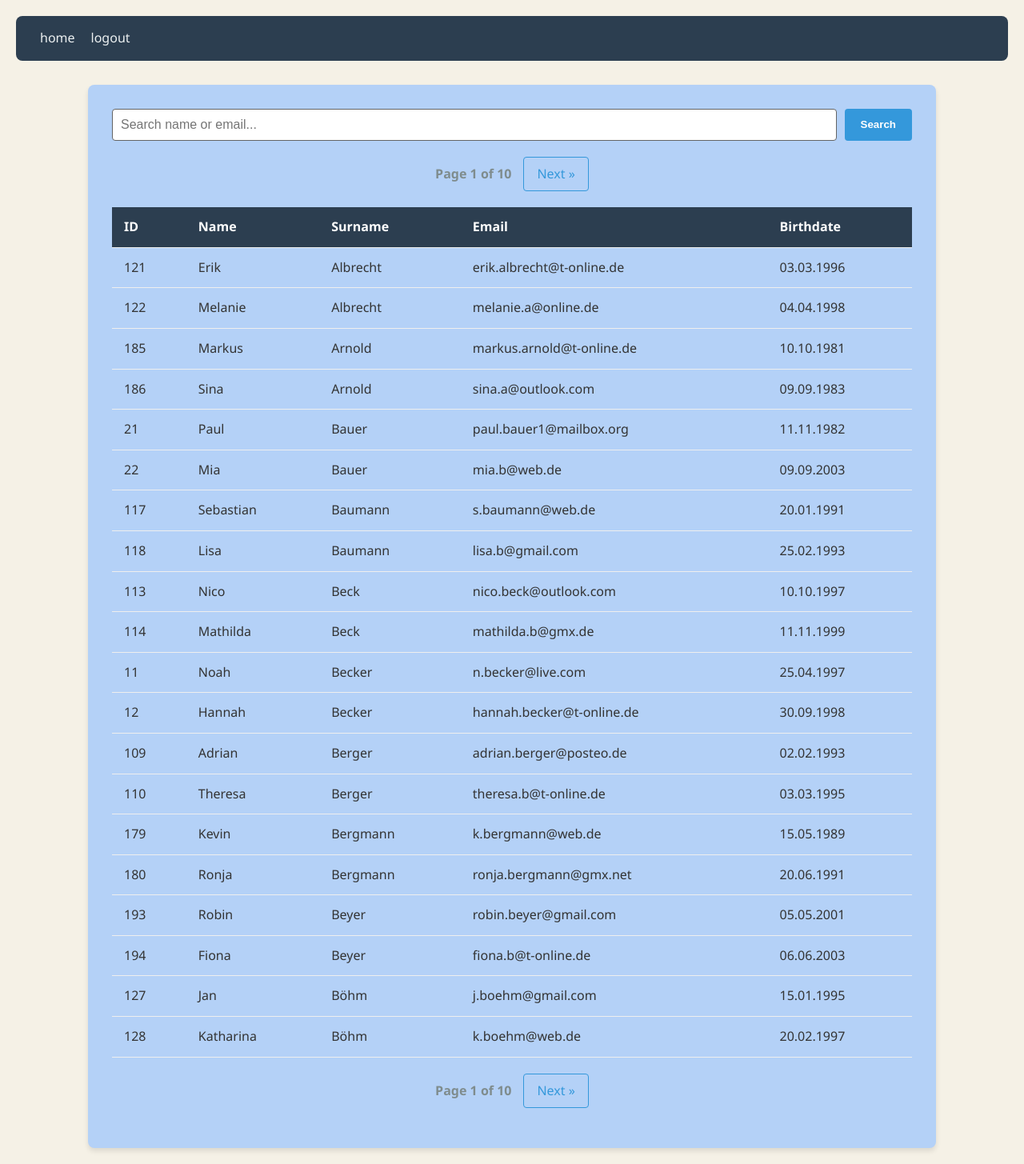
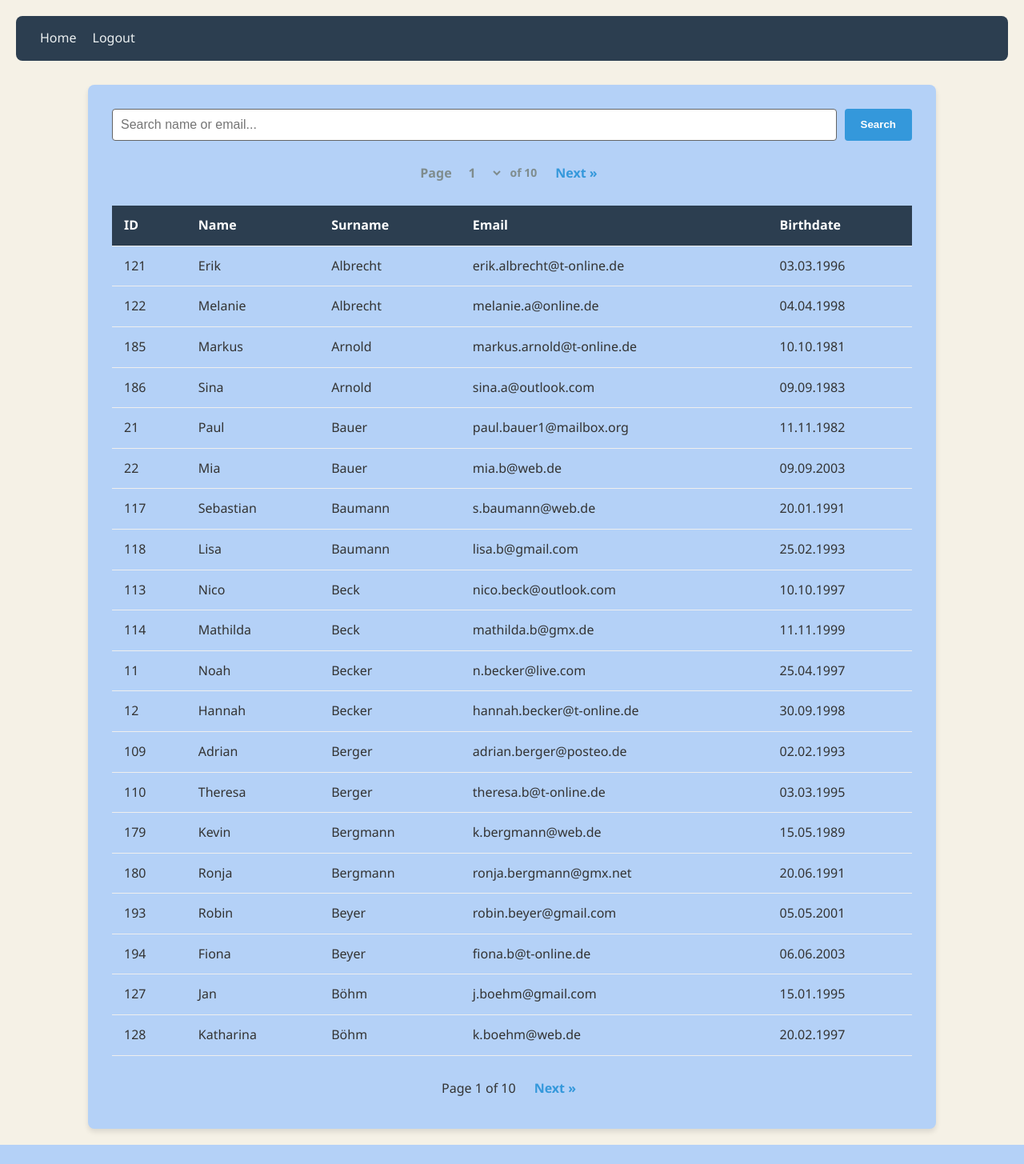
Before and after one commit to Roeder-D/PHP-CRUD_project_1, a PHP site: page /subpages/home.php in a window 1280 px wide. Shown: the whole page at 80% size. After the commit the page ends 1431 px from the top, so only its background shows below. Run offline with PHP 8.4, Linux system fonts and the light colour scheme; the visitor is signed in with stand-in values (Sample User, id 1); data comes from the database, SQL or seed files in the repository; data that the repository does not hold is empty.

Commit message:
improved pagination navigation

```diff
--- a/public/includes/style.css
+++ b/public/includes/style.css
@@ -5,7 +5,7 @@
     --text-main: #333333;
     --text-muted: #7f8c8d;
     --primary: #3498db;
-    --primary-hover: #2980b9;
+    --primary-hover: #2a72a1;
     --dark: #2c3e50;
     --light: #ecf0f1;
     --danger: #e74c3c;
@@ -49,6 +49,7 @@ main {
     text-decoration: none;
     font-weight: 500;
     transition: color 0.3s;
+    text-transform: capitalize;
 }
 
 .nav_link:hover {
@@ -119,32 +120,56 @@ tr:first-child {
     }
 }
 
-/* Pagination */
 .pagination {
     display: flex;
     justify-content: center;
     align-items: center;
     gap: 15px;
-    margin: 20px 0;
+    margin-top: 20px;
 }
 
+/* Arrows */
 .pagination a {
-    padding: 8px 16px;
+    padding: 8px 8px;
     text-decoration: none;
+    font-weight: bold;
     color: var(--primary);
-    border: 1px solid var(--primary);
-    border-radius: 4px;
     transition: all 0.3s;
+    white-space: nowrap; /* Prevents text wrapping on small screens */
+    &:hover {
+        color: var(--primary-hover);
+    }
 }
 
-.pagination a:hover {
-    background-color: var(--primary);
-    color: white;
+/* Center Form Styling */
+.pageSelect {
+    color: var(--text-muted);
+    font-weight: bold;
+    display: flex;
+    align-items: center;
+    gap: 8px;
+    margin: 0;
 }
 
-.pagination span {
+.pageSelect select {
+    padding: 4px 8px;
+    border: 1px solid var(--bg-main);
+    border-radius: 4px;
+    background-color: var(--bg-main);
+    font-size: 16px;
+    font-family: inherit;
     font-weight: bold;
     color: var(--text-muted);
+    cursor: pointer;
+    &:hover {
+        color: var(--dark);
+    }
+}
+
+.total-text {
+    font-weight: bold;
+    color: var(--text-muted);
+    font-size: 14px;
 }
 
 /* Delete Button specific */
--- a/public/subpages/home.php
+++ b/public/subpages/home.php
@@ -43,18 +43,27 @@ require __DIR__ . '/../includes/header.php';
     <?php endif; ?>
 </form>
 
-<!-- Pagination arrows -->
+<!-- Pagination navigation -->
 <div class="pagination">
-    <?php
-    // Helper to keep the search term in the links
-    $searchQuery = $search ? "&search=" . urlencode($search) : "";
-    ?>
+    <?php $searchQuery = $search ? "&search=" . urlencode($search) : ""; ?>
 
     <?php if ($page > 1): ?>
         <a href="?page=<?php echo $page - 1 . $searchQuery; ?>">&laquo; Previous</a>
     <?php endif; ?>
 
-    <span>Page <?php echo $page; ?> of <?php echo $totalPages; ?></span>
+    <form method="GET" action="" class="pageSelect">
+        <?php if($search): ?>
+            <input type="hidden" name="search" value="<?php echo e($search); ?>">
+        <?php endif; ?>
+
+        <label for="pageSelect">Page</label>
+        <select id="pageSelect" name="page" onchange="this.form.submit()">
+            <?php for ($i = 1; $i <= $totalPages; $i++): ?>
+                <option value="<?php echo $i; ?>" <?php if ($i == $page) echo 'selected'; ?>><?php echo $i; ?></option>
+            <?php endfor; ?>
+        </select>
+        <span class="total-text">of <?php echo $totalPages; ?></span>
+    </form>
 
     <?php if ($page < $totalPages): ?>
         <a href="?page=<?php echo $page + 1 . $searchQuery; ?>">Next &raquo;</a>
```
